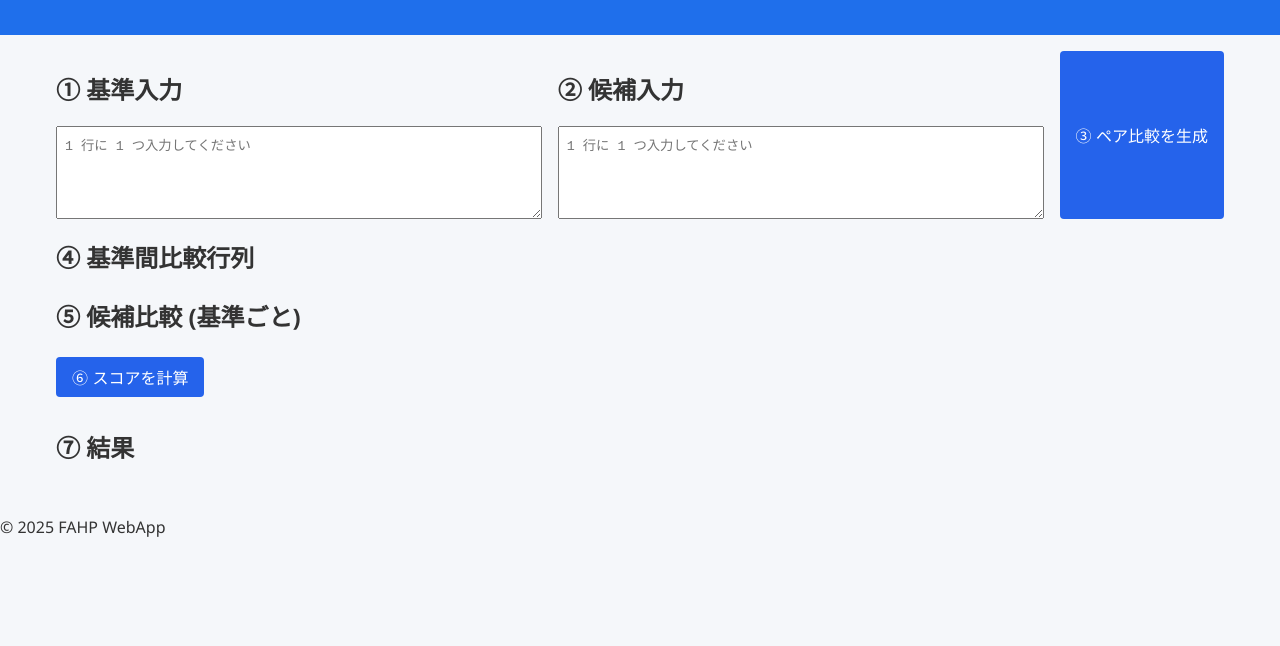
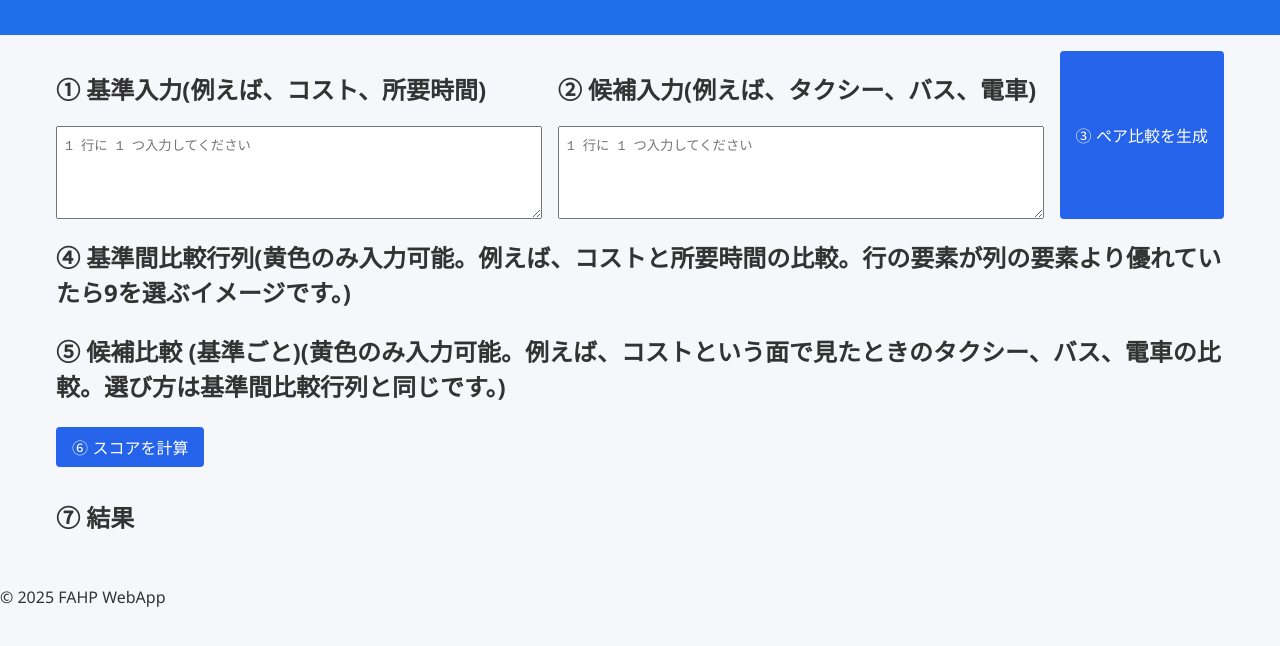
Before and after one commit to gomurin0428/FAHP, a plain HTML site: page docs/index.html in a window 1280 px wide. Shown: the part 86-732 px from the top of the page. Drawn offline with Linux system fonts and the light colour scheme.

Commit message:
説明を追加。

```diff
--- a/docs/index.html
+++ b/docs/index.html
@@ -14,23 +14,23 @@
     <main>
         <section class="input-section">
             <div class="input-block">
-                <h2>① 基準入力</h2>
+                <h2>① 基準入力(例えば、コスト、所要時間)</h2>
                 <textarea id="criteriaInput" rows="5" placeholder="1 行に 1 つ入力してください"></textarea>
             </div>
             <div class="input-block">
-                <h2>② 候補入力</h2>
+                <h2>② 候補入力(例えば、タクシー、バス、電車)</h2>
                 <textarea id="altInput" rows="5" placeholder="1 行に 1 つ入力してください"></textarea>
             </div>
             <button id="generateBtn">③ ペア比較を生成</button>
         </section>
 
         <section id="criteriaMatrixSection" class="matrix-section">
-            <h2>④ 基準間比較行列</h2>
+            <h2>④ 基準間比較行列(黄色のみ入力可能。例えば、コストと所要時間の比較。行の要素が列の要素より優れていたら9を選ぶイメージです。)</h2>
             <div id="criteriaMatrixContainer"></div>
         </section>
 
         <section id="altMatricesSection" class="matrix-section">
-            <h2>⑤ 候補比較 (基準ごと)</h2>
+            <h2>⑤ 候補比較 (基準ごと)(黄色のみ入力可能。例えば、コストという面で見たときのタクシー、バス、電車の比較。選び方は基準間比較行列と同じです。)</h2>
             <div id="altMatricesContainer"></div>
         </section>
 
```
